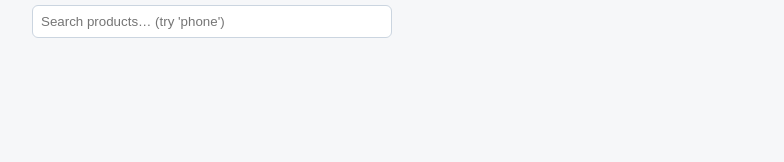
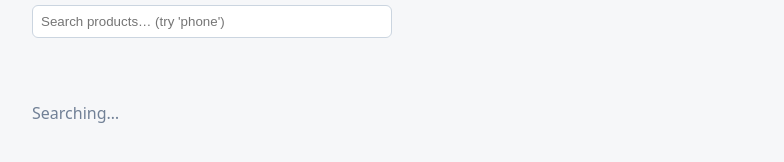
Before and after one commit to swagathushetty/daily_coding, a React (Vite) app in the folder react-query-tut/: page /search in a window 1280 px wide. Shown: the part 178-340 px from the top of the page, without its empty margins (144-928 px from the left). Built offline with nearby package versions, Linux system fonts and the light colour scheme.

Commit message:
learnt about using debouncing and prefetching with react query

```diff
--- a/react-query-tut/src/components/ProductCard.jsx
+++ b/react-query-tut/src/components/ProductCard.jsx
@@ -37,7 +37,7 @@ export default function ProductCard({ product }) {
   return (
     <Link
     onMouseEnter={()=>{
-      queryClient.prefetchQuery({
+      queryClient.query({
         queryKey: ['product', String(product.id)],
         queryFn: () => fetchProduct(product.id),
         staleTime: 30_000,
--- a/react-query-tut/src/pages/SearchPage.jsx
+++ b/react-query-tut/src/pages/SearchPage.jsx
@@ -1,9 +1,26 @@
 import { useEffect, useState } from 'react'
 import { Link } from 'react-router-dom'
 import { searchProducts } from '../api/client.js'
+import { useQuery } from '@tanstack/react-query'
+
+function useDebouncedValue(value, delay = 400) {
+  const [debouncedValue, setDebouncedValue] = useState(value)
+
+  useEffect(() => {
+    const handler = setTimeout(() => {
+      setDebouncedValue(value)
+    }, delay)
+
+    return () => {
+      clearTimeout(handler)
+    }
+  }, [value, delay])
+
+  return debouncedValue
+}
+
 
 export default function SearchPage() {
-  const [query, setQuery] = useState('')
 
   // ==========================================================================
   // 📝 TASK 8 — Search: conditional fetching, debouncing, race conditions
@@ -43,34 +60,21 @@ export default function SearchPage() {
   //       in-flight request, including background refreshes of cached data.
   // ==========================================================================
 
-  const [results, setResults] = useState([])
-  const [loading, setLoading] = useState(false)
-  const [error, setError] = useState(null)
 
-  useEffect(() => {
-    if (!query.trim()) {
-      setResults([])
-      return
-    }
-    let ignore = false // manual race-condition patch — the thing RQ makes obsolete
-    setLoading(true)
-    searchProducts(query)
-      .then((data) => {
-        if (!ignore) {
-          setResults(data.products)
-          setLoading(false)
-        }
-      })
-      .catch((e) => {
-        if (!ignore) {
-          setError(e.message)
-          setLoading(false)
-        }
-      })
-    return () => {
-      ignore = true
-    }
-  }, [query])
+  const [query, setQuery] = useState('')
+  const debouncedQuery = useDebouncedValue(query, 400)
+
+  const searchQuery = useQuery({
+    queryKey : ['search',debouncedQuery],
+    queryFn: () => searchProducts(debouncedQuery),
+    enabled: debouncedQuery.trim().length >= 2,
+    staleTime: 60_000,
+
+  })
+
+
+  const products = searchQuery.data?.products || []
+
 
   return (
     <section>
@@ -80,10 +84,10 @@ export default function SearchPage() {
         onChange={(e) => setQuery(e.target.value)}
         placeholder="Search products… (try 'phone')"
       />
-      {loading && <p className="status">Searching…</p>}
-      {error && <p className="status error">Error: {error}</p>}
+      {searchQuery.isPending && <p className="status">Searching…</p>}
+      {searchQuery.isError && <p className="status error">Error: {searchQuery.error.message}</p>}
       <ul>
-        {results.map((p) => (
+        {products.map((p) => (
           <li key={p.id}>
             <Link to={`/product/${p.id}`}>
               {p.title} — ${p.price}
```
